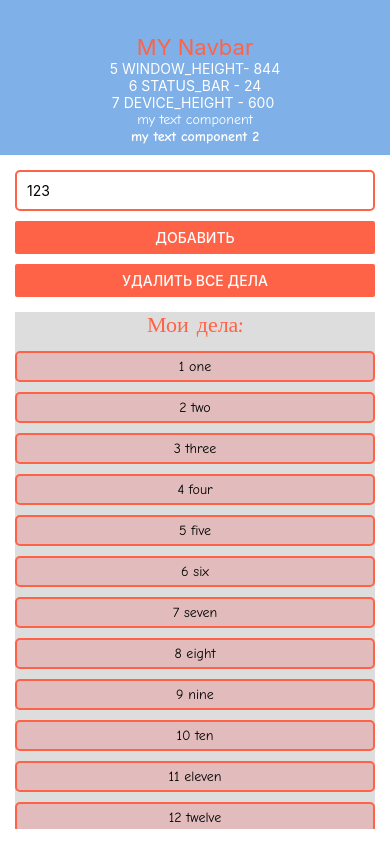
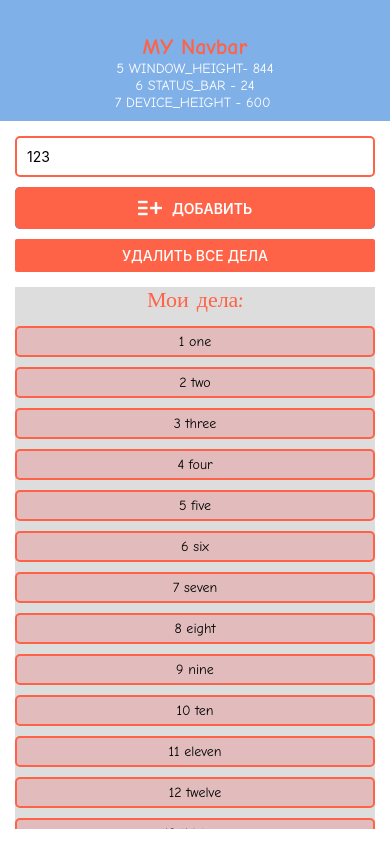
Before and after one commit to vladbelozertsev/learn-react-native, a React Native app: screen / in a window 390 px wide. Built offline with nearby package versions, Linux system fonts and the light colour scheme.

Commit message:
add expo button icon

```diff
--- a/src/components/common/Navbar.tsx
+++ b/src/components/common/Navbar.tsx
@@ -1,5 +1,5 @@
 import React from 'react';
-import { StyleSheet, Text, View } from 'react-native';
+import { StyleSheet, View } from 'react-native';
 import { Dimensions, StatusBar } from 'react-native';
 import { MyText } from '../_reusable/MyText';
 import { MyTextBold } from '../_reusable/MyTextBold';
@@ -18,12 +18,10 @@ export const Navbar = (props: Props) => {
 
   return (
     <View style={styles.navbar}>
-      <Text style={styles.header}>{props.title}</Text>
-      <Text style={styles.text}>5 WINDOW_HEIGHT- {WINDOW_HEIGHT}</Text>
-      <Text style={styles.text}>6 STATUS_BAR - {STATUS_BAR}</Text>
-      <Text style={styles.text}>7 DEVICE_HEIGHT - {DEVICE_HEIGHT} </Text>
-      <MyText style={styles.text}> my text component </MyText>
-      <MyTextBold style={styles.text}>my text component 2</MyTextBold>
+      <MyTextBold style={styles.header}>{props.title}</MyTextBold>
+      <MyText style={styles.text}>5 WINDOW_HEIGHT- {WINDOW_HEIGHT}</MyText>
+      <MyText style={styles.text}>6 STATUS_BAR - {STATUS_BAR}</MyText>
+      <MyText style={styles.text}>7 DEVICE_HEIGHT - {DEVICE_HEIGHT} </MyText>
     </View>
   );
 };
--- a/src/components/main/AddTodo.tsx
+++ b/src/components/main/AddTodo.tsx
@@ -2,6 +2,7 @@ import React, { useRef, useState } from 'react';
 import { StyleSheet, TextInput, View, Alert } from 'react-native';
 import { globalStyles } from '../_styles/globalStyles';
 import { MyButton } from '../_reusable/MyButton';
+import { Entypo } from '@expo/vector-icons'; // НЕ требует установки, ЕСЛИ проект был создан как expo
 
 interface Props {
   addTodo: (title: string) => void;
@@ -49,8 +50,10 @@ export const AddTodo = (props: Props) => {
         autoCorrect={false}
         autoCapitalize="words"
       />
-      <View style={styles.btnAdd}>
-        <MyButton title="Добавить" onPress={handleAddTodo} />
+      <View style={styles.addBtnView}>
+        <Entypo.Button name="add-to-list" size={24} style={styles.addBtn} onPress={handleAddTodo}>
+          ДОБАВИТЬ
+        </Entypo.Button>
       </View>
       <MyButton title="Удалить все дела" onPress={showConfirmAlert} />
     </View>
@@ -67,7 +70,12 @@ const styles = StyleSheet.create({
     borderColor: 'tomato',
     marginBottom: 10,
   },
-  btnAdd: {
+  addBtnView: {
     marginBottom: 10,
   },
+  addBtn: {
+    justifyContent: 'center',
+    backgroundColor: 'tomato',
+    fontFamily: 'ComicNeue-Regular',
+  },
 });
```
Also changed, not shown: help.txt.
